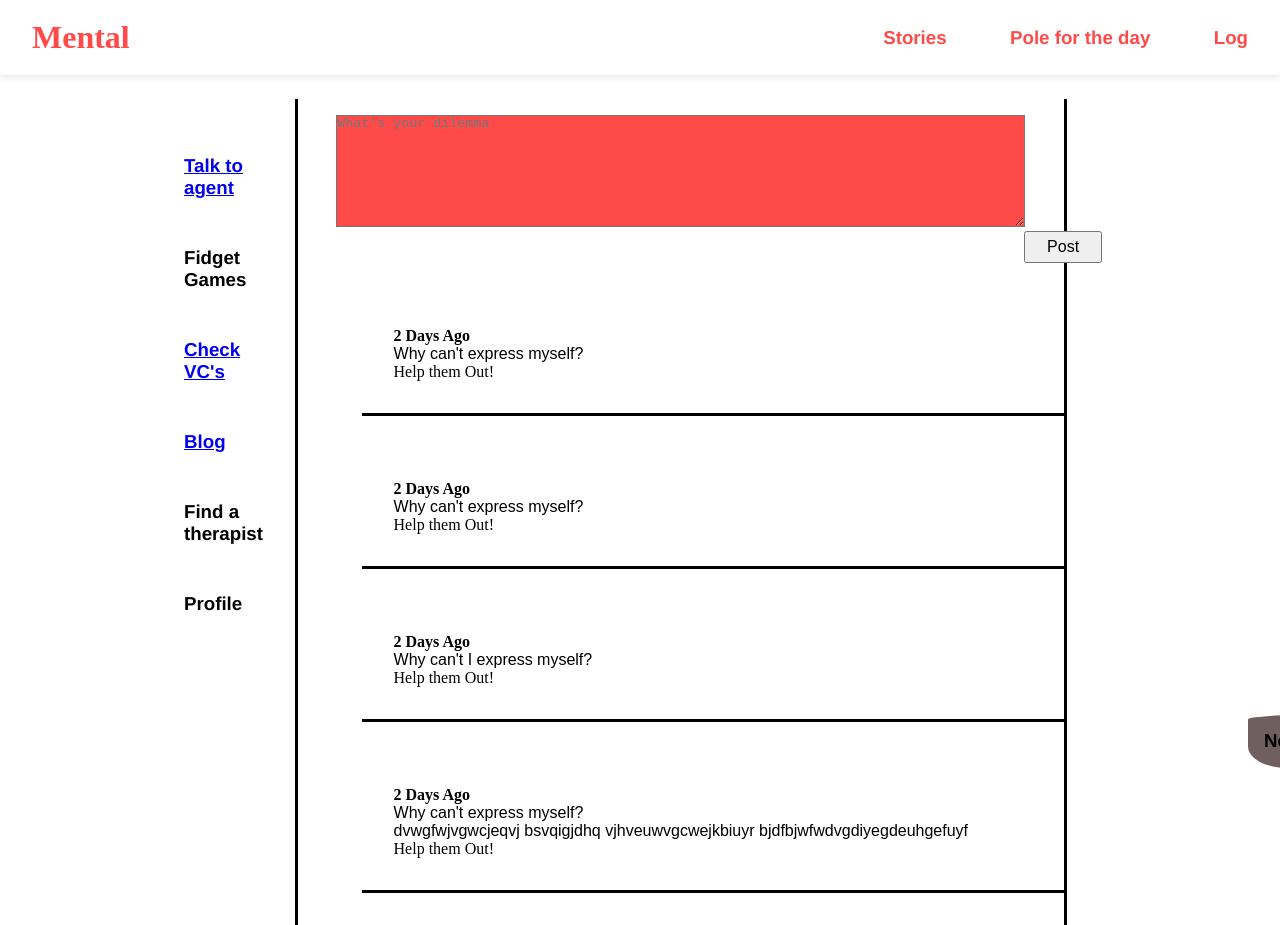
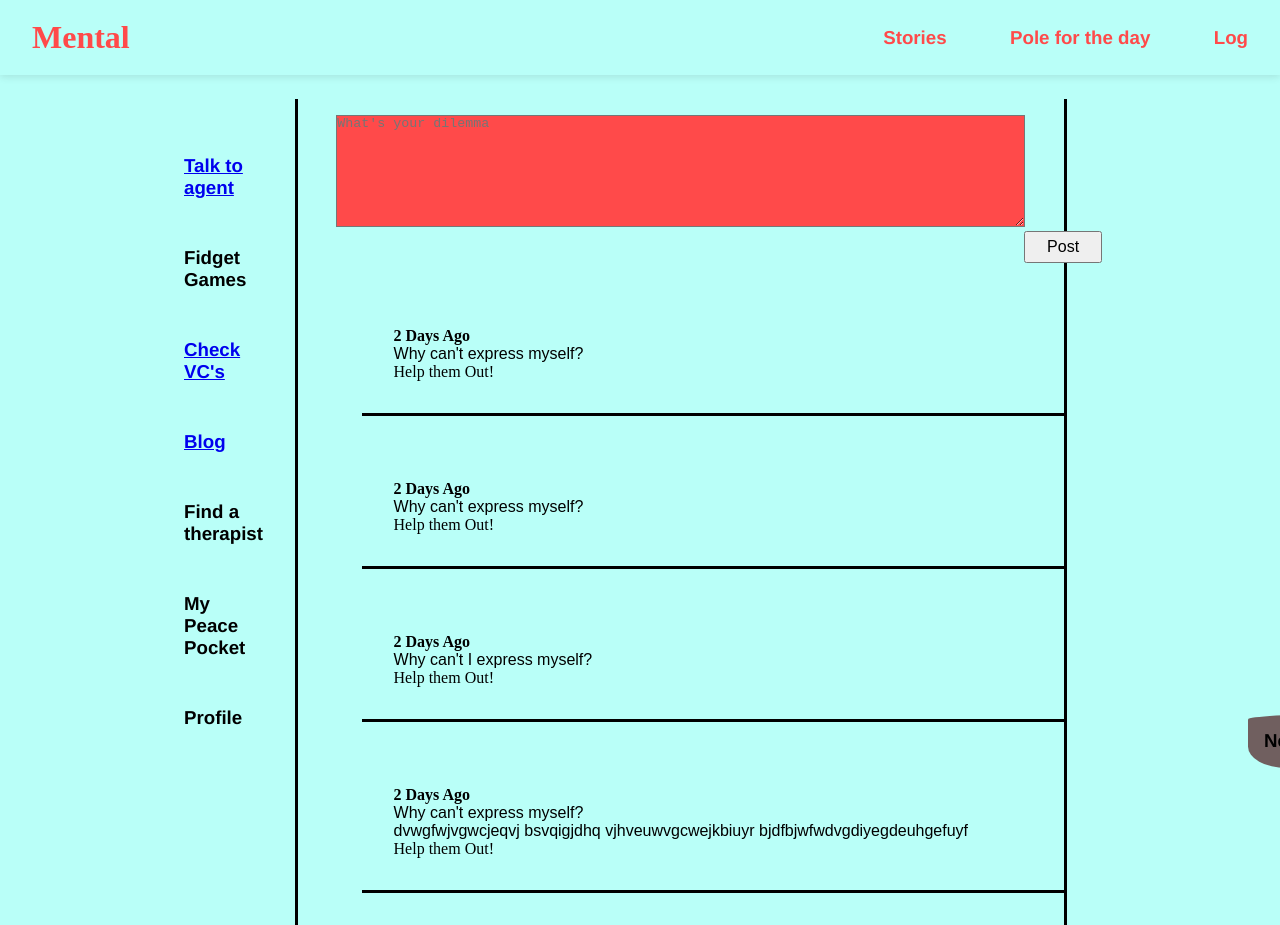
Before and after one commit to Amisha0606/BlueSprint, a website: page Home/index.html in a window 1280 px wide. Drawn offline with Linux system fonts and the light colour scheme.

Commit message:
last update

```diff
--- a/Home/index.css
+++ b/Home/index.css
@@ -11,14 +11,14 @@
 }
 
 body{
-  background-color: white;
+  background-color: #B9FFF8;
 
 }
 .nav {
   display: flex;
   flex-direction: row;
   justify-content: space-between;
-  background-color: white;
+  background-color: #B9FFF8;
   box-shadow: 0px 2.98256px 7.4564px rgba(0, 0, 0, 0.1);
   color: #FF4A4A;
   align-items: center;
--- a/Home/index.html
+++ b/Home/index.html
@@ -29,6 +29,7 @@
                 <h3><a href="Voices/voice.html">Check VC's</a></h3>
                 <h3><a href="blogpost.html">Blog</a></h3>
                 <h3>Find a therapist</h3>
+                <h3>My Peace Pocket</h3>
                 <h3>Profile</h3>
             </div>
 
```
